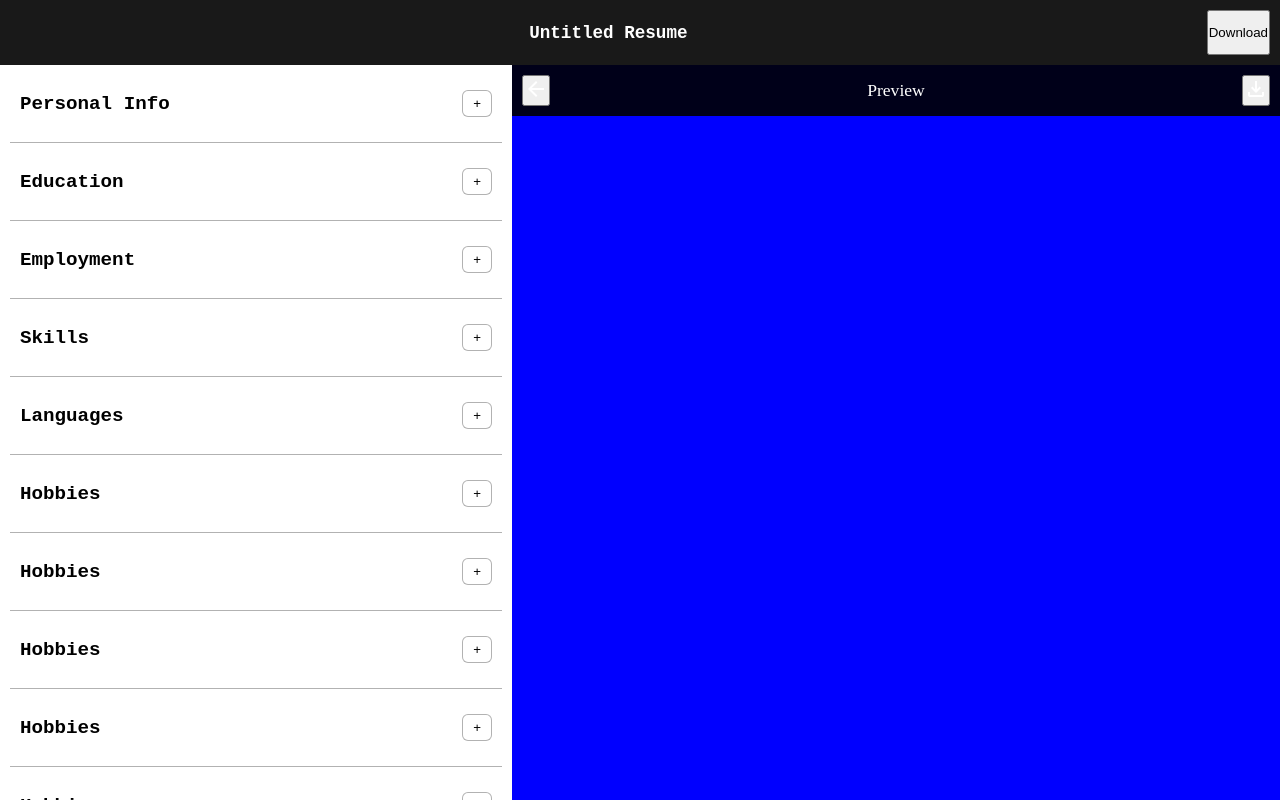
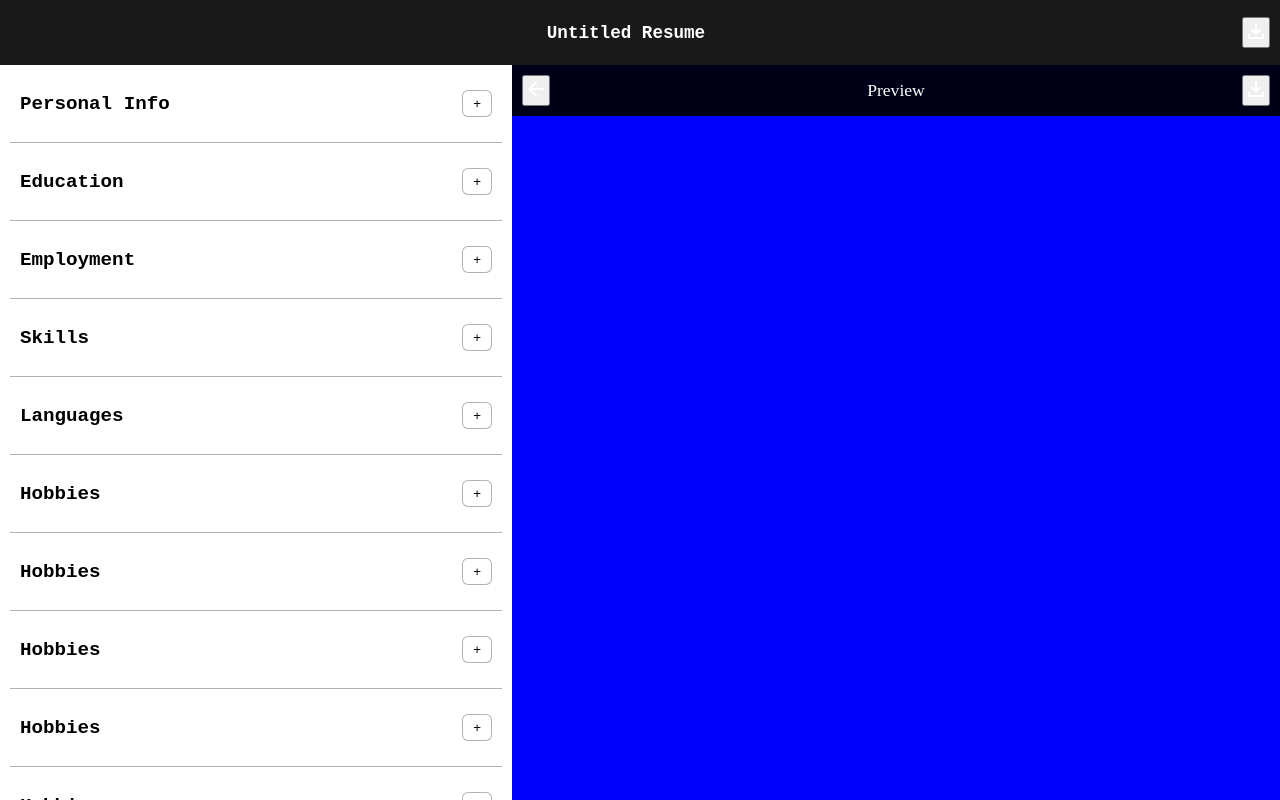
Before and after one commit to LukBlan/cv-application, a React (Vite) app: page / in a window 1280 px wide. Built offline with nearby package versions, Linux system fonts and the light colour scheme.

Commit message:
Add svg button to form

```diff
--- a/src/components/Form/Form.css
+++ b/src/components/Form/Form.css
@@ -3,6 +3,7 @@
   background-color: rgba(0,0,0,0.9);
   padding: 10px;
   justify-content: space-around;
+  align-items: center;
 }
 
 .download-file-name {
--- a/src/components/Form/Form.jsx
+++ b/src/components/Form/Form.jsx
@@ -4,7 +4,9 @@ function Form() {
   return (
     <form className="download-bar">
       <input type="text" placeholder="Untitled Resume" className="download-file-name" />
-      <button>Download</button>
+      <button className="download-button">
+        <img src="/img/download.svg" alt="download resume" />
+      </button>
     </form>
   );
 }
```
